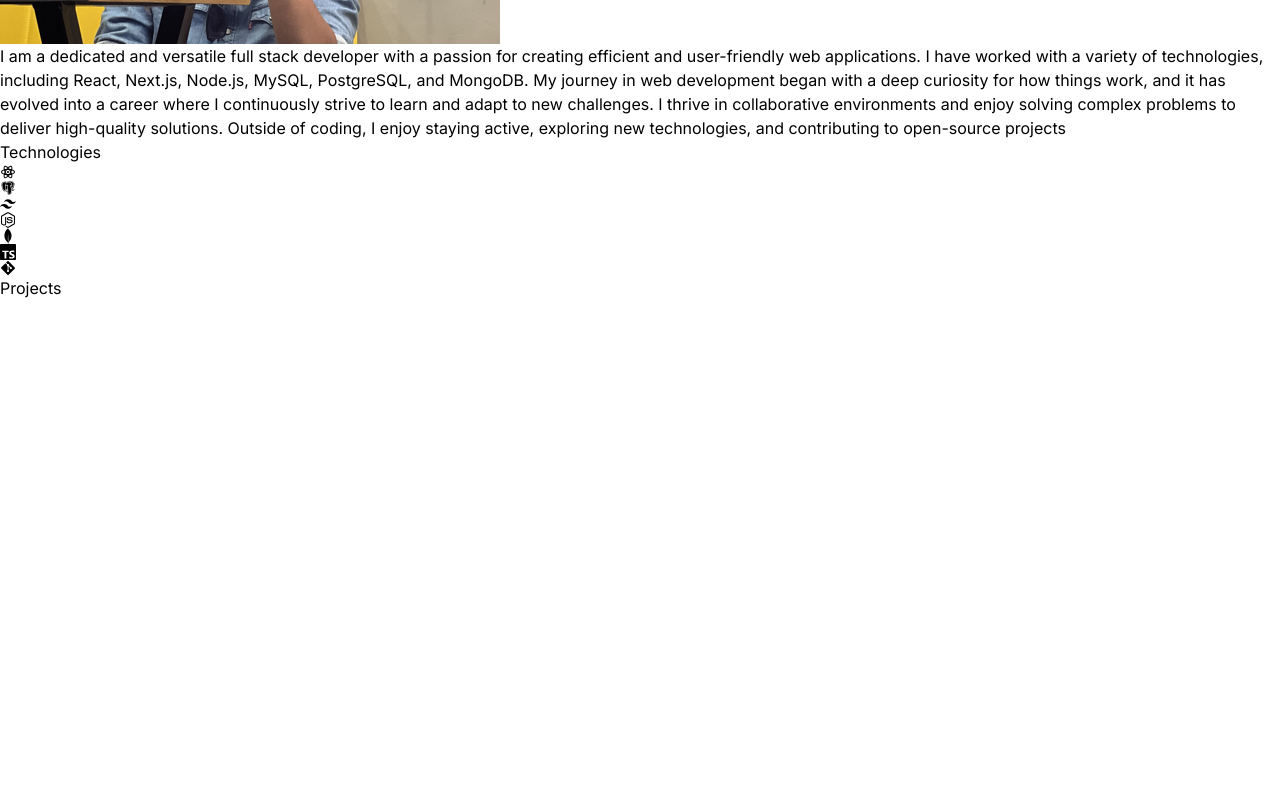
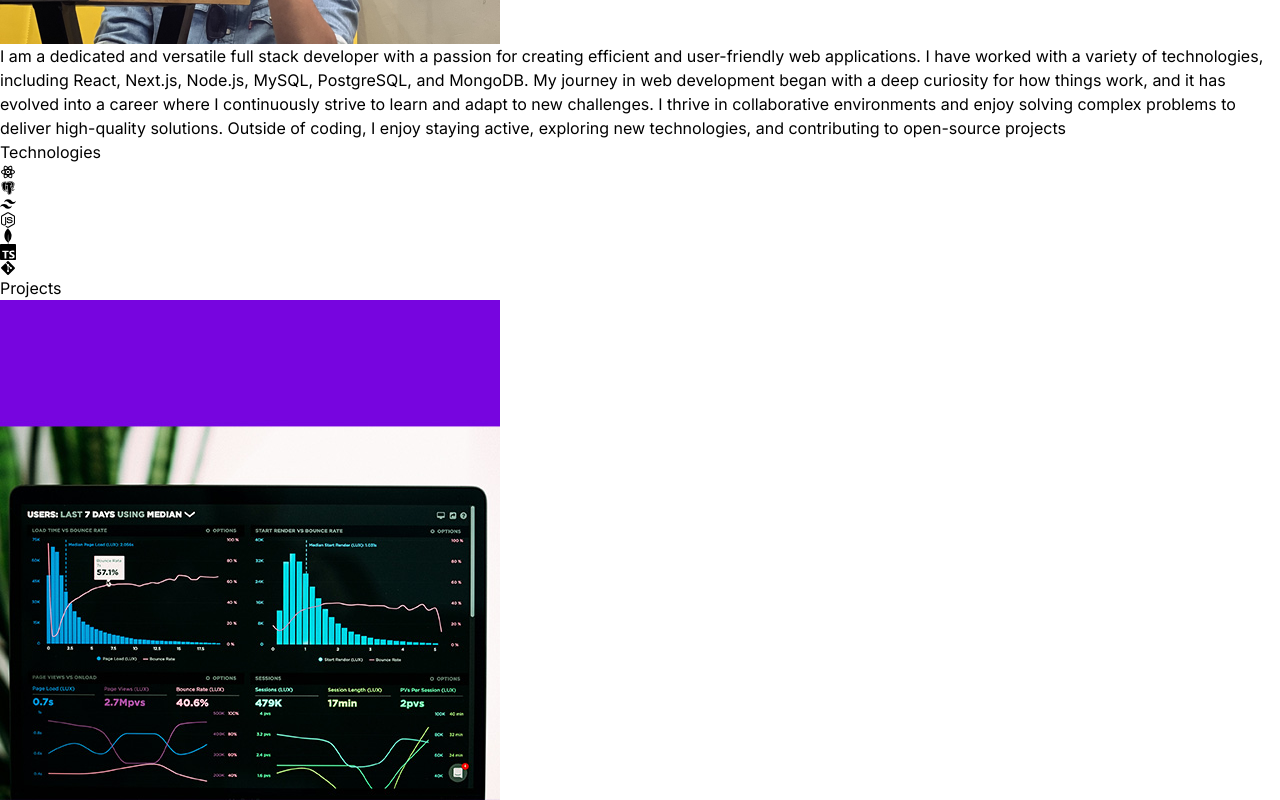
Before and after one commit to JIVTESH28/Portfolio, a React (Vite) app: page / in a window 1280 px wide. Shown: the part 1222-2022 px from the top of the page. Before the commit the page ends 1522 px from the top, so only its background shows below. Built offline with nearby package versions, Linux system fonts and the light colour scheme.

Commit message:
Modified hero and added project section

```diff
--- a/src/components/Project.jsx
+++ b/src/components/Project.jsx
@@ -1,7 +1,16 @@
+import {PROJECTS} from "../projects"
+
 const Project = () => {
   return (
     <div className="border-b border-neutral-900 pb-4">
       <h1 className=" my-20 text-center bg-gradient-to-r from-pink-300 via-slate-500 to-purple-500 bg-clip-text text-4xl tracking-tight text-transparent">Projects</h1>
+      <div>
+        {PROJECTS.map((project, index) => (
+          <div key={index}>
+            <img src={project.image} alt={project.title}/>
+          </div>
+        ))}
+      </div>
     </div>
   );
 };
--- /dev/null
+++ b/src/projects/index.js
@@ -0,0 +1,27 @@
+import project1 from "../assets/project-1.jpg"
+
+
+
+export const PROJECTS = [
+    {
+      title: "Inventory Management App",
+      image: project1,
+      description:
+        "A fully functional inventory management app with features like product tracking, stock level monitoring, and user authentication.",
+      technologies: ["NextJS", "Tailwindcss", "Express", "Postgresql"],
+    },
+    // {
+    //   title: "Football Analysis System",
+    //   image: project2,
+    //   description:
+    //     "A machine learning-based football analysis system with features like player detection, performance tracking, and ball interpolation",
+    //   technologies: ["ReactJS", "Flask", "Python"],
+    // },
+    // {
+    //   title: "Portfolio Website",
+    //   image: project3,
+    //   description:
+    //     "A personal portfolio website showcasing projects, skills, and contact information.",
+    //   technologies: ["ReactJS", "Tailwindcss", "Framer"],
+    // },
+  ];
```
Also changed, not shown: src/assets/project-1.jpg (added), src/assets/projects/index.js (deleted).
